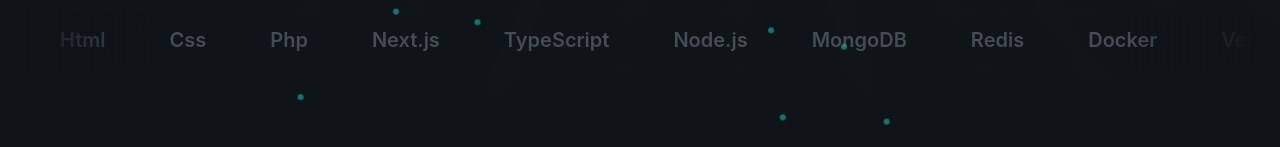
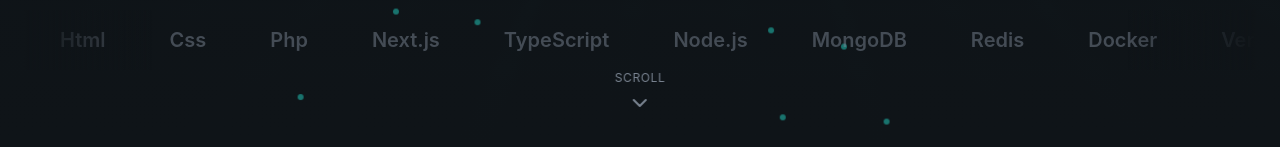
Before and after one commit to kavish258/Modern-Personal-Portfolio, a React (Vite) app: page / in a window 1280 px wide. Shown: the part 938-1085 px from the top of the page. Built offline with nearby package versions, Linux system fonts and the light colour scheme.

Commit message:
set final heroSection

```diff
--- a/src/layout/Navbar.jsx
+++ b/src/layout/Navbar.jsx
@@ -1,6 +1,6 @@
 import { Menu, X } from "lucide-react";
 import { Button } from "../components/Button";
-import { useState } from "react";
+import { useEffect, useState } from "react";
 
 const navLink = [
   { href: "#about", label: "About" },
@@ -10,9 +10,22 @@
 ];
 
 export const Navbar = () => {
-    const [isMobileMenuOpen  , setIsMobileMenuOpen] = useState(false)
+    const [isMobileMenuOpen  , setIsMobileMenuOpen] = useState(false);
+    const [isScrolled  , setIsScrolled] = useState(false);
+
+  useEffect(() => {
+    const handleScroll = () => {
+      setIsScrolled(window.scrollY > 50);
+    };
+
+    window.addEventListener("scroll", handleScroll);
+
+    return () => window.removeEventListener("scroll", handleScroll);
+  }, []);
+
   return (
-    <header className="fixed top-0 left-0 right-0 bg-transparent py-5 z-50">
+    <header className={`fixed top-0 left-0 right-0 transition-all duration-500 ${
+        isScrolled ? "glass-strong py-3" : "bg-transparent py-5"} z-50`}>
       <nav className="container mx-auto px-6 flex items-center justify-between">
         <a
           href="#"
--- a/src/sections/Hero.jsx
+++ b/src/sections/Hero.jsx
@@ -1,4 +1,5 @@
-import { ArrowRight, Download , Github ,Linkedin,Facebook } from "lucide-react";
+import { ArrowRight, Download , Github ,Linkedin,Facebook,
+     ChevronDown } from "lucide-react";
 import { Button } from "../components/Button";
 import { AnimatedBorderButton } from "../components/AnimatedBorderButton";
 
@@ -172,6 +173,19 @@
 
     </div>
 
+
+    <div
+        className="absolute bottom-8 left-1/2 -translate-x-1/2
+        animate-fade-in animation-delay-800"
+        >
+        <a
+          href="#about"
+          className="flex flex-col items-center gap-2 text-muted-foreground hover:text-primary transition-colors group"
+        >
+          <span className="text-xs uppercase tracking-wider">Scroll</span>
+          <ChevronDown className="w-6 h-6 animate-bounce" />
+        </a>
+    </div>
     </section>
   );
 };
```
